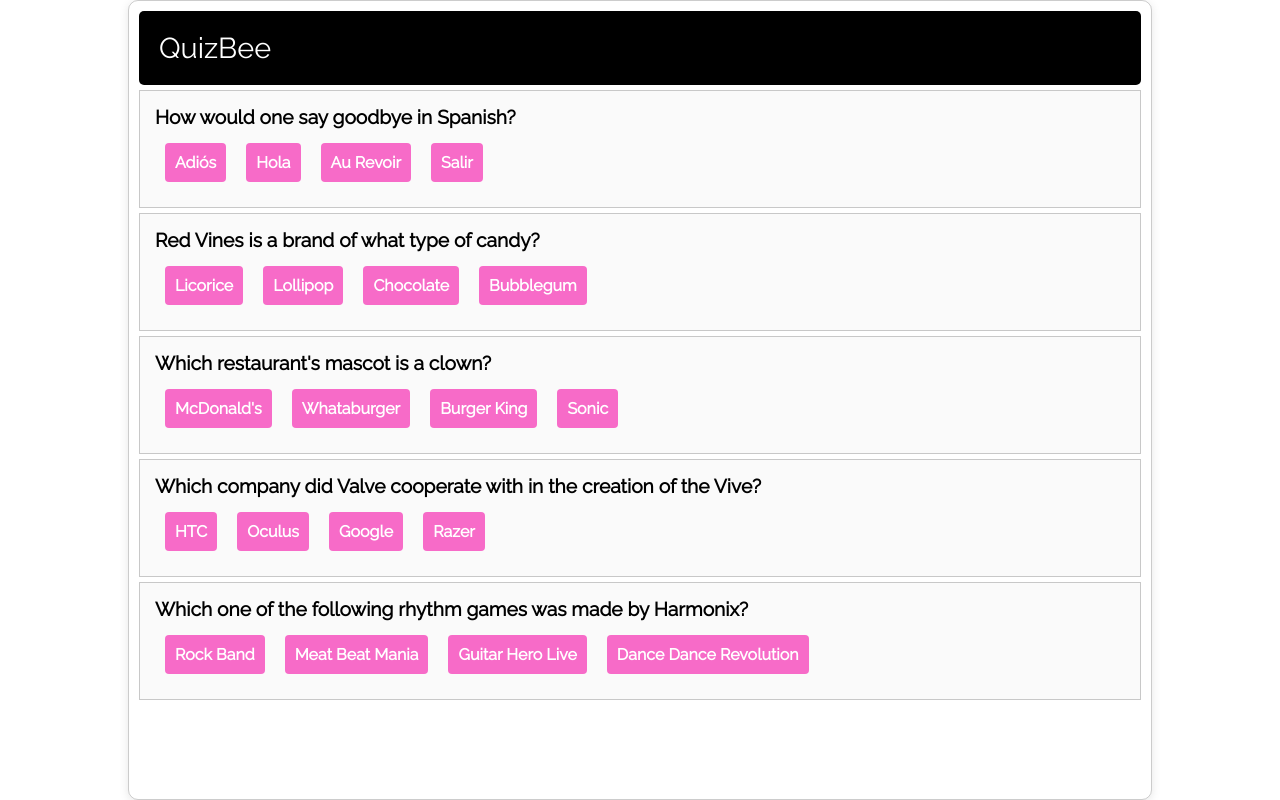
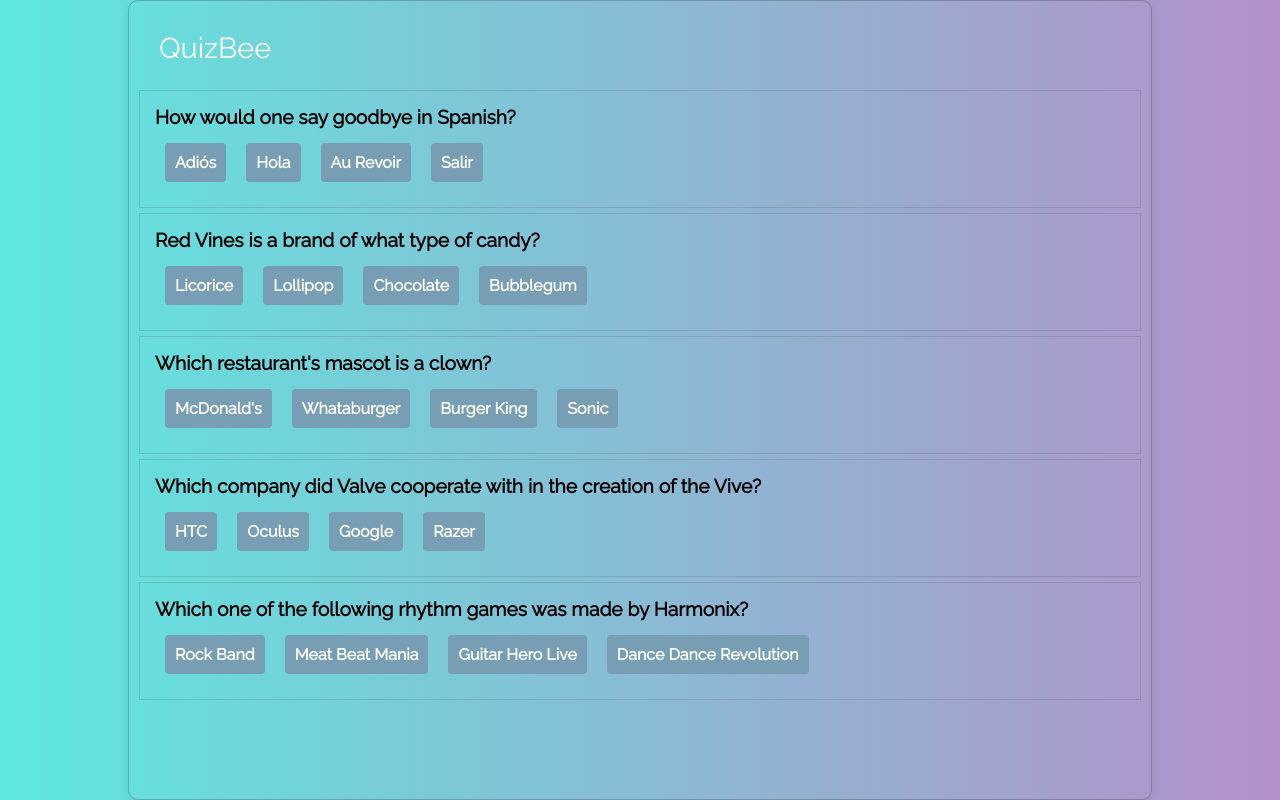
Before and after one commit to amorozzo19/react_QuizBee, a React app: page / in a window 1280 px wide. Built offline with nearby package versions, Linux system fonts and the light colour scheme.

Commit message:
RA-102: Changed bg to gradiant

```diff
--- a/public/index.html
+++ b/public/index.html
@@ -1,14 +1,12 @@
 <!DOCTYPE html>
 <html lang="en">
+
 <head>
   <meta charset="utf-8" />
   <link rel="icon" href="%PUBLIC_URL%/favicon.ico" />
   <meta name="viewport" content="width=device-width, initial-scale=1" />
   <meta name="theme-color" content="#000000" />
-    <meta
-      name="description"
-      content="Web site created using create-react-app"
-    />
+  <meta name="description" content="Web site created using create-react-app" />
   <link rel="apple-touch-icon" href="%PUBLIC_URL%/logo192.png" />
   <!--
       manifest.json provides metadata used when your web app is installed on a
@@ -26,7 +24,8 @@
     -->
   <title>React App</title>
 </head>
-  <body>
+
+<body style="background-image: linear-gradient(90deg, #5ee7df 0%, #b490ca 100%);">
   <noscript>You need to enable JavaScript to run this app.</noscript>
   <div id="root"></div>
   <!--
@@ -40,4 +39,5 @@
       To create a production bundle, use `npm run build` or `yarn build`.
     -->
 </body>
+
 </html>
--- a/src/assets/style.css
+++ b/src/assets/style.css
@@ -22,8 +22,8 @@
 
 .title {
   position: relative;
-  background-color: rgba(0, 0, 0, 1);
   color: rgb(255, 255, 255);
+  font-weight: lighter;
   padding: 20px;
   font-size: 1.8em;
   border-radius: 5px;
@@ -37,17 +37,16 @@
 
 .questionBox {
   position: relative;
-  border: 1px solid rgba(0, 0, 0, 0.2);
+  border: 1px solid rgba(77, 75, 75, 0.2);
   margin-top: 5px;
   padding: 15px;
   box-sizing: border-box;
-  background-color: rgb(250, 250, 250);
 }
 
 .answerBtn {
   position: relative;
   padding: 10px;
-  background-color: rgb(247, 107, 200);
+  background-color: rgb(119, 158, 180);
   display: inline-block;
   margin: 10px;
   outline: none;
@@ -57,6 +56,9 @@
   font-weight: bold;
   border-radius: 4px;
   cursor: pointer;
+}
+.answerBtn:hover {
+  color: rgb(74, 98, 117);
 }
 
 .score-board {
@@ -77,7 +79,7 @@
   font-size: 1.4em;
   padding: 10px;
   top: 350px;
-  background-color: rgb(235, 124, 229);
+  background-color: rgb(245, 151, 114);
   color: rgb(255, 255, 255);
   width: 150px;
   left: 0px;
```
Lines whose indentation alone changed are shown as unchanged.
